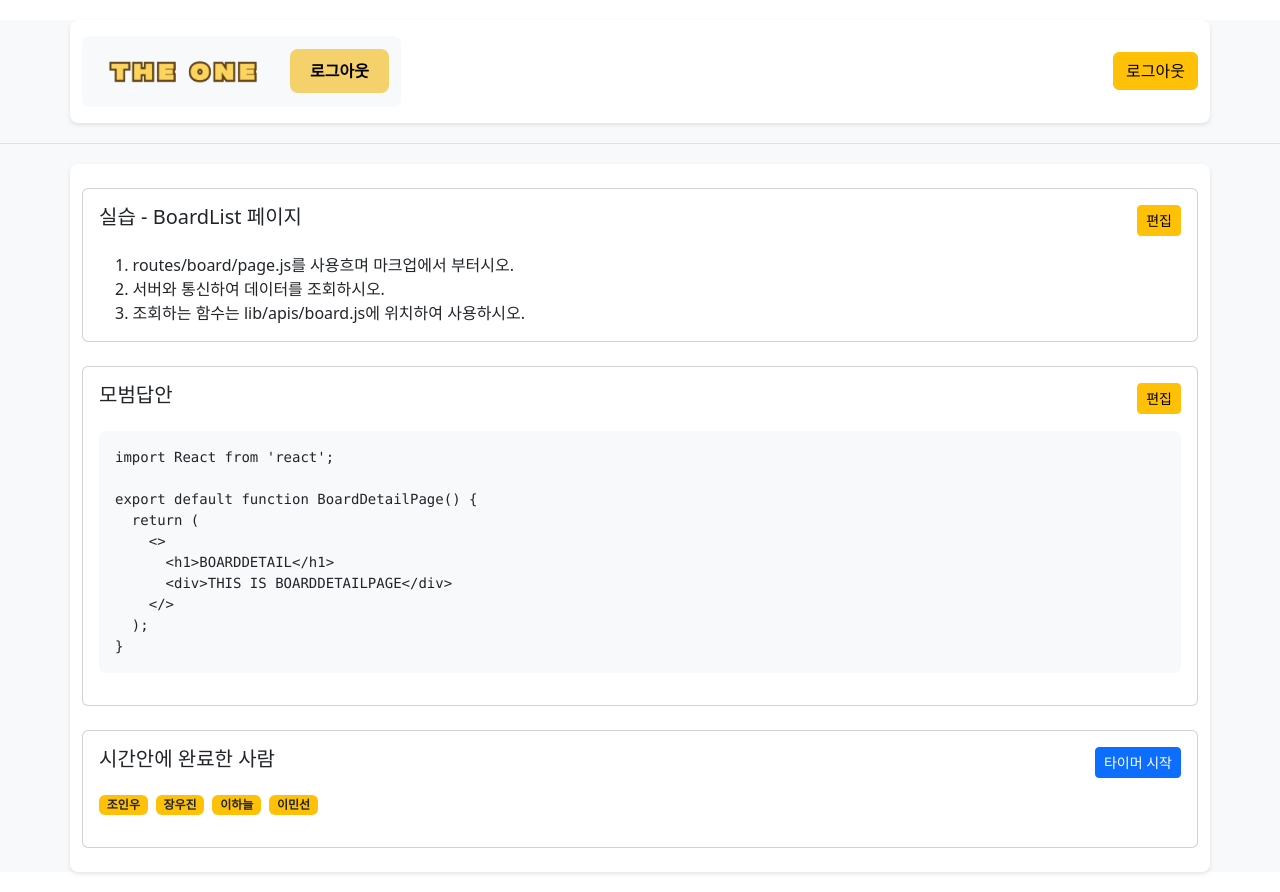
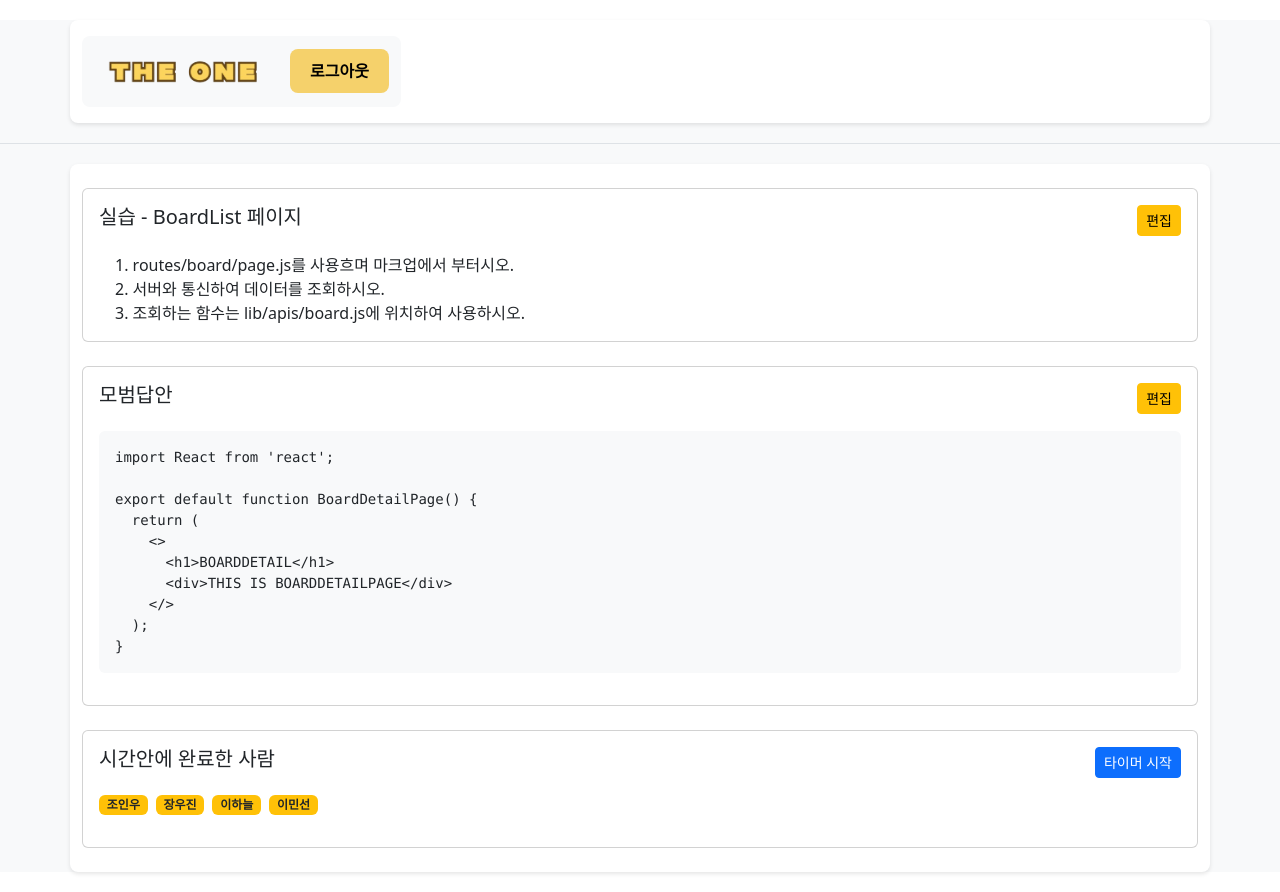
Before and after one commit to pda5th-TheOne/front, a React (Vite) app: page /practice in a window 1280 px wide. Built offline with nearby package versions, Linux system fonts and the light colour scheme.

Commit message:
hotfix: Dockerfile build issue by updating Node.js version (#12)

```diff
--- a/src/pages/Practice.jsx
+++ b/src/pages/Practice.jsx
@@ -1,5 +1,5 @@
 import React from 'react'
-import Main from './practice/main'
+import Main from './practice/Main'
 
 export default function Practice() {
     return (
--- a/src/pages/practice/Main.jsx
+++ b/src/pages/practice/Main.jsx
@@ -1,6 +1,6 @@
 import React from 'react';
 import { Container, Row, Col, Button } from 'react-bootstrap';
-import Logo from '../../components/logo';
+import Logo from '../../components/Logo';
 import Assignment from './Assignment';
 import Answer from './Answer';
 import Submit from './Submit';
@@ -11,7 +11,6 @@ export default function Main() {
       <header className="border-bottom">
         <Container className="d-flex justify-content-between align-items-center py-3">
           <Logo />
-          <Button variant="warning">로그아웃</Button>
         </Container>
       </header>
       <main>
--- a/src/routers/AppRouter.jsx
+++ b/src/routers/AppRouter.jsx
@@ -17,7 +17,6 @@ const AppRouter = createBrowserRouter([
     index: true,
   },
   {
-    path: '*',
     path: '/practice',
     element: <Practice />,
     index: true,
```
Also changed, not shown: 1 other file (tests, documents, lock files or other folders).
